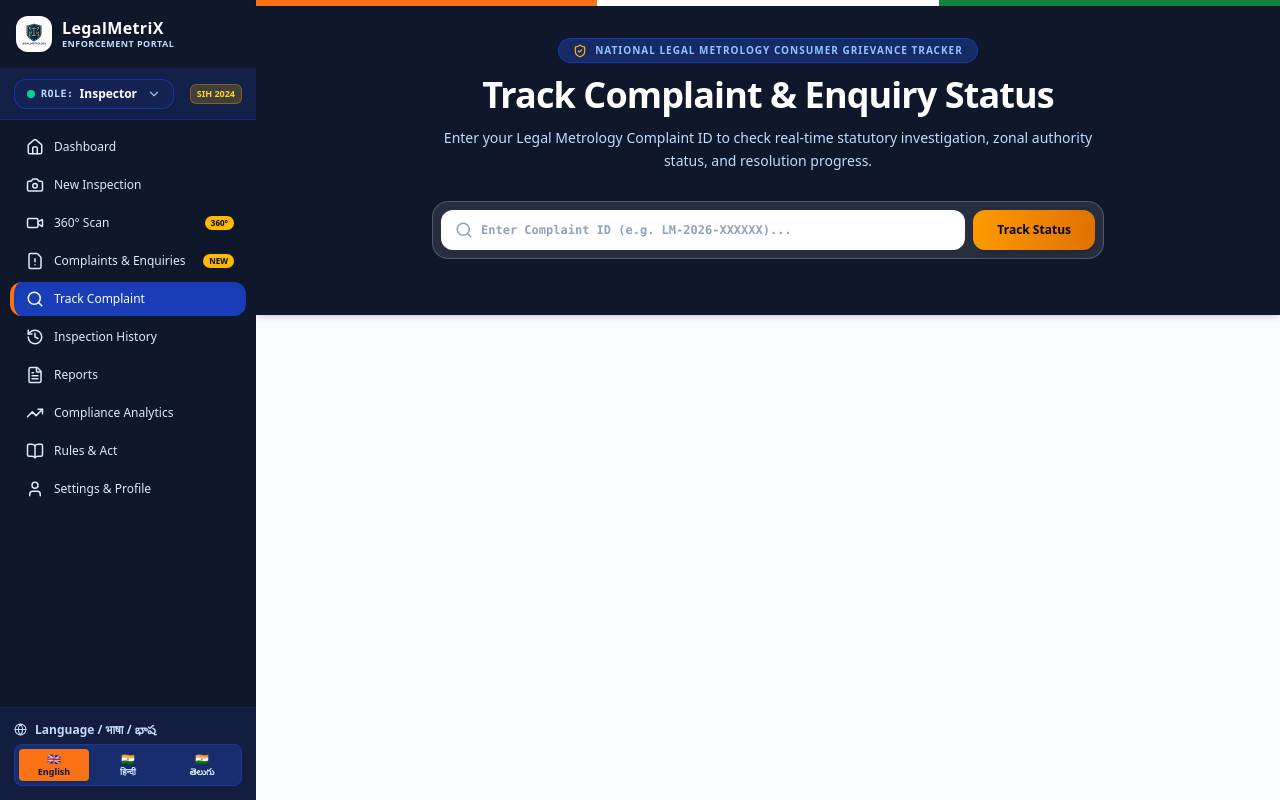
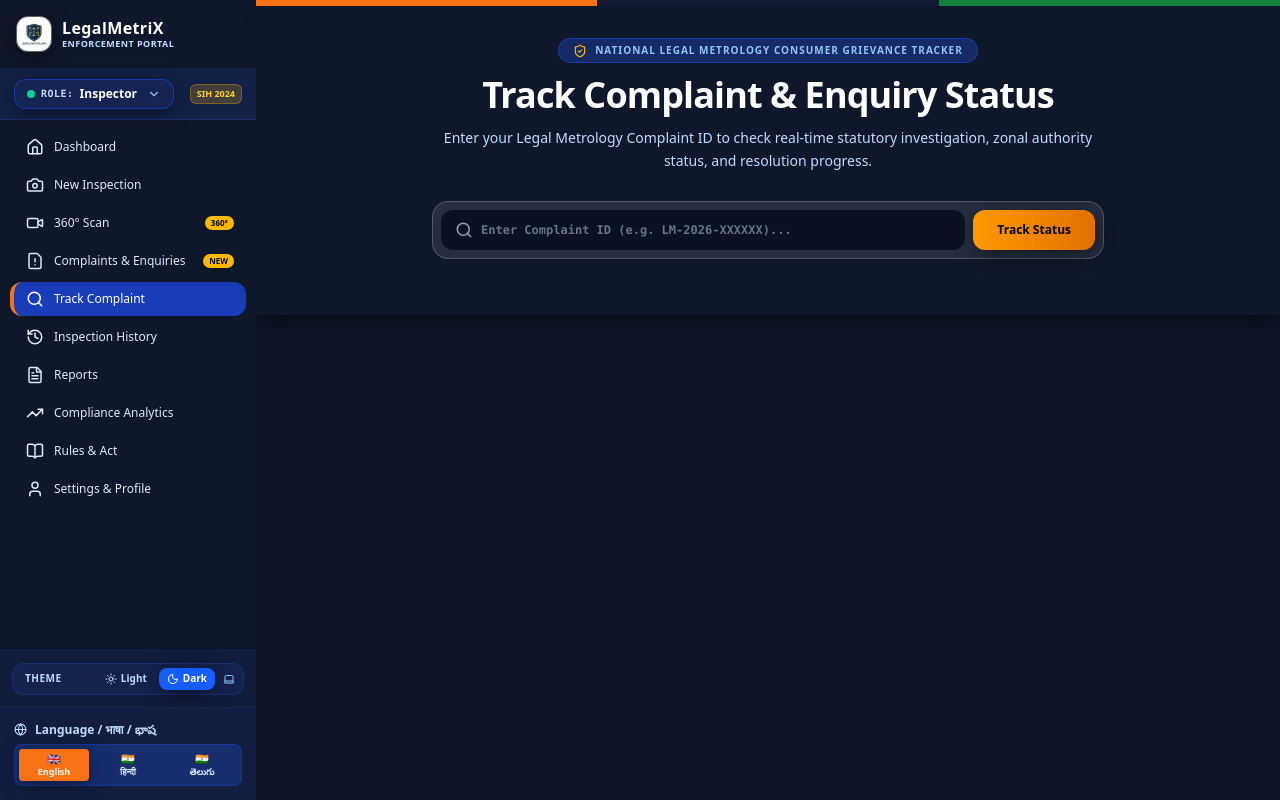
Before and after one commit to bathulayashwanth6840-cmd/legal-metrology-dist, a React (Vite) app: page /track in a window 1280 px wide. Built offline with nearby package versions, Linux system fonts and the light colour scheme.

Commit message:
Add Light and Dark Mode theme switcher with persistent user preference

```diff
--- a/src/App.tsx
+++ b/src/App.tsx
@@ -1,6 +1,7 @@
 import { BrowserRouter, Routes, Route, Navigate } from 'react-router-dom';
 import { LanguageProvider } from './i18n/LanguageContext';
 import { RoleProvider } from './context/RoleContext';
+import { ThemeProvider } from './context/ThemeContext';
 import Navigation from './components/Navigation';
 import HomePage from './pages/HomePage';
 import ScanPage from './pages/ScanPage';
@@ -16,10 +17,11 @@ import TrackComplaintPage from './pages/TrackComplaintPage';
 
 function App() {
   return (
+    <ThemeProvider>
       <LanguageProvider>
         <RoleProvider>
           <BrowserRouter>
-          <div className="min-h-screen bg-slate-50 flex flex-col sm:flex-row text-gray-900 font-sans">
+            <div className="min-h-screen bg-slate-50 dark:bg-slate-950 flex flex-col sm:flex-row text-gray-900 dark:text-slate-100 font-sans transition-colors">
               {/* Main Sidebar / Tab Navigation */}
               <Navigation />
 
@@ -53,6 +55,7 @@ function App() {
           </BrowserRouter>
         </RoleProvider>
       </LanguageProvider>
+    </ThemeProvider>
   );
 }
 
--- a/src/components/Navigation.tsx
+++ b/src/components/Navigation.tsx
@@ -8,6 +8,7 @@ import {
 import { useLanguage } from '../i18n/LanguageContext';
 import type { Language } from '../i18n/LanguageContext';
 import RoleSwitcher from './RoleSwitcher';
+import ThemeToggle from './ThemeToggle';
 
 export default function Navigation() {
   const { language, setLanguage, t } = useLanguage();
@@ -91,6 +92,11 @@ export default function Navigation() {
           </ul>
         </nav>
 
+        {/* Theme Mode Toggle */}
+        <div className="p-3 border-t border-blue-950/60 bg-blue-950/40">
+          <ThemeToggle />
+        </div>
+
         {/* Language Selector Section */}
         <div className="p-3.5 border-t border-blue-950/60 bg-blue-950/50">
           <div className="flex items-center gap-2 mb-1.5 text-xs font-semibold text-blue-200">
@@ -123,11 +129,14 @@ export default function Navigation() {
           <ShieldCheck size={18} className="text-amber-400" />
           <span className="font-bold text-xs">LegalMetriX</span>
         </div>
-        <RoleSwitcher />
+        <div className="flex items-center gap-2">
+          <ThemeToggle compact />
+          <RoleSwitcher />
+        </div>
       </div>
 
       {/* ── Mobile Bottom Tab Bar ────────────────────────────────────────── */}
-      <div className="sm:hidden fixed bottom-0 w-full bg-white border-t border-gray-200 z-50 shadow-lg">
+      <div className="sm:hidden fixed bottom-0 w-full bg-white dark:bg-slate-900 border-t border-gray-200 dark:border-slate-800 z-50 shadow-lg transition-colors">
         <nav className="flex justify-around items-center">
           {navItems.slice(0, 5).map((item) => (
             <NavLink
@@ -135,7 +144,7 @@ export default function Navigation() {
               to={item.to}
               className={({ isActive }) =>
                 `flex flex-col items-center py-2 px-1 w-full text-center transition-colors ${
-                  isActive ? 'text-[var(--color-navy)] font-bold' : 'text-gray-400 font-normal'
+                  isActive ? 'text-[var(--color-navy)] dark:text-amber-400 font-bold' : 'text-gray-400 dark:text-slate-400 font-normal'
                 }`
               }
             >
--- /dev/null
+++ b/src/components/ThemeToggle.tsx
@@ -0,0 +1,75 @@
+// src/components/ThemeToggle.tsx
+import { Sun, Moon, Laptop } from 'lucide-react';
+import { useTheme } from '../context/ThemeContext';
+
+interface ThemeToggleProps {
+  compact?: boolean;
+}
+
+export default function ThemeToggle({ compact = false }: ThemeToggleProps) {
+  const { theme, setTheme, isDark, toggleTheme } = useTheme();
+
+  if (compact) {
+    return (
+      <button
+        type="button"
+        onClick={toggleTheme}
+        className="p-2 rounded-xl bg-slate-800/80 hover:bg-slate-700 text-amber-400 dark:text-amber-300 border border-slate-700/60 shadow-xs transition-all flex items-center justify-center cursor-pointer"
+        title={isDark ? 'Switch to Light Mode' : 'Switch to Dark Mode'}
+        aria-label="Toggle Theme"
+      >
+        {isDark ? <Sun size={16} className="animate-in spin-in-180 duration-200" /> : <Moon size={16} className="text-blue-300 animate-in spin-in-180 duration-200" />}
+      </button>
+    );
+  }
+
+  return (
+    <div className="bg-blue-950/70 dark:bg-slate-900/80 p-1 rounded-xl border border-blue-900/60 dark:border-slate-800 flex items-center justify-between text-xs">
+      <span className="text-[10px] font-bold text-blue-200 dark:text-slate-400 pl-2 uppercase tracking-wider">
+        Theme
+      </span>
+      <div className="flex items-center gap-1">
+        <button
+          type="button"
+          onClick={() => setTheme('light')}
+          className={`px-2 py-1 rounded-lg text-[10px] font-bold flex items-center gap-1 transition-all cursor-pointer ${
+            theme === 'light'
+              ? 'bg-amber-400 text-slate-950 shadow-xs'
+              : 'text-blue-200 hover:text-white hover:bg-blue-900/50'
+          }`}
+          title="Light Mode"
+        >
+          <Sun size={12} />
+          <span>Light</span>
+        </button>
+
+        <button
+          type="button"
+          onClick={() => setTheme('dark')}
+          className={`px-2 py-1 rounded-lg text-[10px] font-bold flex items-center gap-1 transition-all cursor-pointer ${
+            theme === 'dark'
+              ? 'bg-blue-600 text-white shadow-xs'
+              : 'text-blue-200 hover:text-white hover:bg-blue-900/50'
+          }`}
+          title="Dark Mode"
+        >
+          <Moon size={12} />
+          <span>Dark</span>
+        </button>
+
+        <button
+          type="button"
+          onClick={() => setTheme('system')}
+          className={`p-1 rounded-lg text-[10px] font-bold transition-all cursor-pointer ${
+            theme === 'system'
+              ? 'bg-slate-700 text-white shadow-xs'
+              : 'text-blue-300 hover:text-white hover:bg-blue-900/50'
+          }`}
+          title="System Auto"
+        >
+          <Laptop size={12} />
+        </button>
+      </div>
+    </div>
+  );
+}
--- /dev/null
+++ b/src/context/ThemeContext.tsx
@@ -0,0 +1,97 @@
+// src/context/ThemeContext.tsx
+import { createContext, useContext, useEffect, useState, type ReactNode } from 'react';
+
+export type Theme = 'light' | 'dark' | 'system';
+
+interface ThemeContextType {
+  theme: Theme;
+  setTheme: (theme: Theme) => void;
+  toggleTheme: () => void;
+  isDark: boolean;
+}
+
+const ThemeContext = createContext<ThemeContextType | undefined>(undefined);
+
+const THEME_KEY = 'legalmetrix_theme';
+
+export function ThemeProvider({ children }: { children: ReactNode }) {
+  const [theme, setThemeState] = useState<Theme>(() => {
+    try {
+      const saved = localStorage.getItem(THEME_KEY);
+      if (saved === 'light' || saved === 'dark' || saved === 'system') {
+        return saved;
+      }
+    } catch (e) {
+      // Storage unavailable
+    }
+    return 'dark'; // Default to modern high-tech dark mode for enforcement UI
+  });
+
+  const [isDark, setIsDark] = useState<boolean>(true);
+
+  useEffect(() => {
+    const root = document.documentElement;
+    const body = document.body;
+
+    const applyTheme = () => {
+      let activeIsDark = false;
+      if (theme === 'system') {
+        activeIsDark = window.matchMedia('(prefers-color-scheme: dark)').matches;
+      } else {
+        activeIsDark = theme === 'dark';
+      }
+
+      setIsDark(activeIsDark);
+
+      if (activeIsDark) {
+        root.classList.add('dark');
+        body.classList.add('dark');
+        root.style.colorScheme = 'dark';
+      } else {
+        root.classList.remove('dark');
+        body.classList.remove('dark');
+        root.style.colorScheme = 'light';
+      }
+    };
+
+    applyTheme();
+
+    // Listen for system theme changes if in 'system' mode
+    const mediaQuery = window.matchMedia('(prefers-color-scheme: dark)');
+    const handleSystemChange = () => {
+      if (theme === 'system') {
+        applyTheme();
+      }
+    };
+
+    mediaQuery.addEventListener('change', handleSystemChange);
+    return () => mediaQuery.removeEventListener('change', handleSystemChange);
+  }, [theme]);
+
+  const setTheme = (newTheme: Theme) => {
+    setThemeState(newTheme);
+    try {
+      localStorage.setItem(THEME_KEY, newTheme);
+    } catch (e) {
+      // Storage unavailable
+    }
+  };
+
+  const toggleTheme = () => {
+    setTheme(isDark ? 'light' : 'dark');
+  };
+
+  return (
+    <ThemeContext.Provider value={{ theme, setTheme, toggleTheme, isDark }}>
+      {children}
+    </ThemeContext.Provider>
+  );
+}
+
+export function useTheme() {
+  const context = useContext(ThemeContext);
+  if (!context) {
+    throw new Error('useTheme must be used within a ThemeProvider');
+  }
+  return context;
+}
--- a/src/index.css
+++ b/src/index.css
@@ -11,15 +11,135 @@
   box-sizing: border-box;
 }
 
+:root {
+  color-scheme: light dark;
+}
+
 body {
   font-family: 'Inter', 'Segoe UI', system-ui, -apple-system, sans-serif;
   margin: 0;
   padding: 0;
-  background: #f0f4f8;
+  background: #f1f5f9;
+  color: #0f172a;
   -webkit-font-smoothing: antialiased;
+  transition: background-color 0.2s ease, color 0.2s ease;
 }
 
+/* ── Global Dark Mode Overrides ────────────────────────────────────────────── */
+html.dark body,
+body.dark {
+  background: #090e1a !important;
+  color: #f8fafc !important;
+}
+
+/* Backgrounds in dark mode */
+html.dark .bg-slate-50,
+html.dark .bg-slate-100 {
+  background-color: #0d1527 !important;
+}
+
+html.dark .bg-white {
+  background-color: #111c33 !important;
+  color: #f1f5f9 !important;
+}
+
+html.dark .bg-gray-50 {
+  background-color: #0d1527 !important;
+}
+
+html.dark .bg-gray-100 {
+  background-color: #16223b !important;
+}
+
+/* Borders in dark mode */
+html.dark .border-slate-100,
+html.dark .border-slate-200,
+html.dark .border-gray-200,
+html.dark .border-gray-100 {
+  border-color: #1e2e4a !important;
+}
+
+/* Text colors in dark mode */
+html.dark .text-slate-900,
+html.dark .text-gray-900 {
+  color: #f8fafc !important;
+}
+
+html.dark .text-slate-800,
+html.dark .text-gray-800 {
+  color: #e2e8f0 !important;
+}
+
+html.dark .text-slate-700,
+html.dark .text-gray-700 {
+  color: #cbd5e1 !important;
+}
+
+html.dark .text-slate-600,
+html.dark .text-gray-600 {
+  color: #94a3b8 !important;
+}
+
+html.dark .text-slate-500,
+html.dark .text-gray-500 {
+  color: #64748b !important;
+}
+
+/* Inputs, Textareas, Selects in dark mode */
+html.dark input:not([type="checkbox"]):not([type="radio"]),
+html.dark select,
+html.dark textarea {
+  background-color: #0a1122 !important;
+  border-color: #1e2e4a !important;
+  color: #f8fafc !important;
+}
+
+html.dark input::placeholder,
+html.dark textarea::placeholder {
+  color: #64748b !important;
+}
+
+/* Badges and tags in dark mode */
+html.dark .bg-blue-50 {
+  background-color: rgba(30, 58, 138, 0.3) !important;
+  color: #93c5fd !important;
+}
+
+html.dark .bg-emerald-50 {
+  background-color: rgba(6, 78, 59, 0.3) !important;
+  color: #6ee7b7 !important;
+}
+
+html.dark .bg-amber-50 {
+  background-color: rgba(120, 53, 15, 0.3) !important;
+  color: #fcd34d !important;
+}
+
+html.dark .bg-rose-50 {
+  background-color: rgba(136, 19, 55, 0.3) !important;
+  color: #fda4af !important;
+}
+
+html.dark .bg-purple-50 {
+  background-color: rgba(88, 28, 135, 0.3) !important;
+  color: #d8b4fe !important;
+}
+
+/* Shadows in dark mode */
+html.dark .shadow-2xs,
+html.dark .shadow-xs,
+html.dark .shadow-sm,
+html.dark .shadow-md,
+html.dark .shadow-lg,
+html.dark .shadow-xl {
+  box-shadow: 0 4px 20px -2px rgba(0, 0, 0, 0.6) !important;
+}
+
+/* Scrollbars */
 ::-webkit-scrollbar { width: 6px; height: 6px; }
 ::-webkit-scrollbar-track { background: transparent; }
-::-webkit-scrollbar-thumb { background: #cbd5e1; border-radius: 3px; }
-::-webkit-scrollbar-thumb:hover { background: #94a3b8; }
+::-webkit-scrollbar-thumb { background: #94a3b8; border-radius: 3px; }
+::-webkit-scrollbar-thumb:hover { background: #64748b; }
+
+html.dark ::-webkit-scrollbar-thumb { background: #334155; }
+html.dark ::-webkit-scrollbar-thumb:hover { background: #475569; }
```
Also changed, not shown: src/pages/ProfilePage.tsx (+11 -4 lines). Lines whose indentation alone changed are shown as unchanged.
